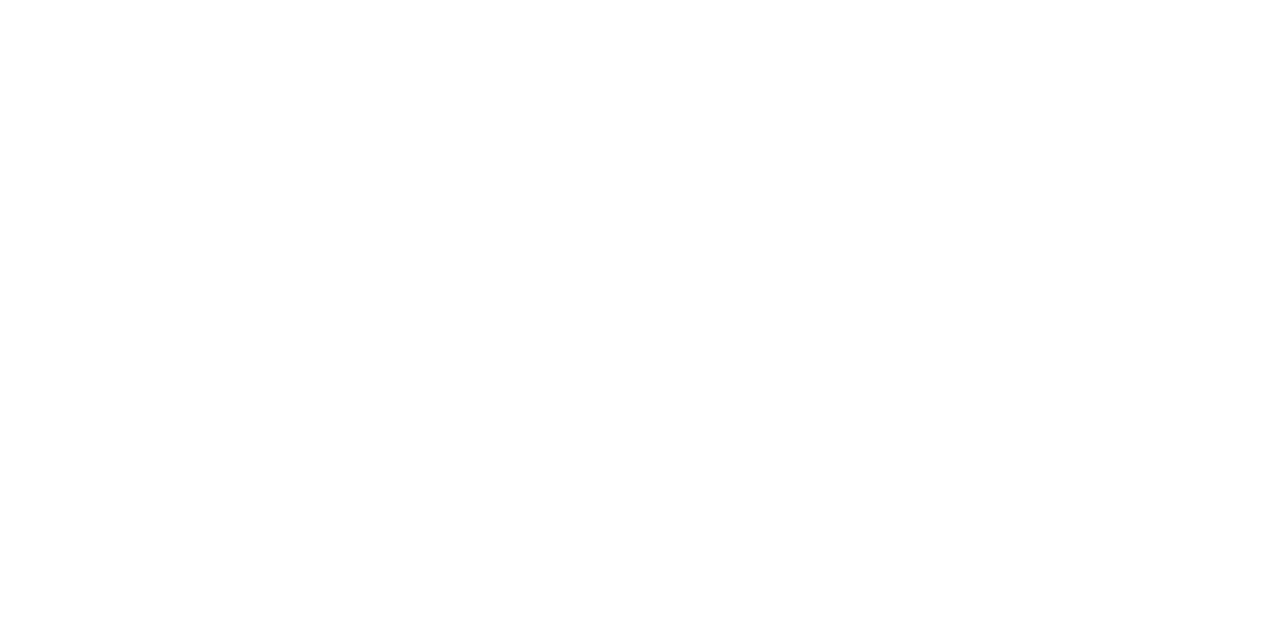
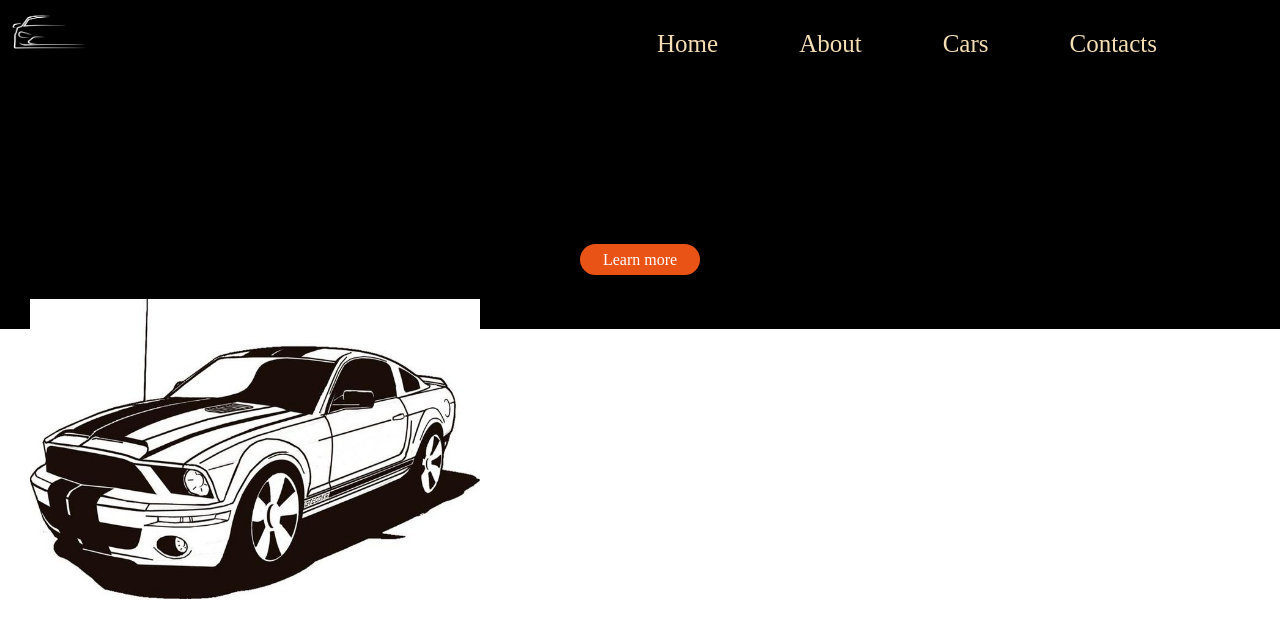
Before and after one commit to brian-mathenge-moringa-school-work/fastlane-react-app, a React (Create React App) app: page /about in a window 1280 px wide. Before the commit this address had no page. Shown: the top 638 px of the page. Built offline with nearby package versions, Linux system fonts and the light colour scheme; a web font is replaced by a local one.

Commit message:
About & Cars components

```diff
--- a/package.json
+++ b/package.json
@@ -7,6 +7,7 @@
     "@testing-library/react": "^13.4.0",
     "@testing-library/user-event": "^13.5.0",
     "react": "^18.2.0",
+    "react-bootstrap": "^2.7.2",
     "react-dom": "^18.2.0",
     "react-router-dom": "^6.9.0",
     "react-scripts": "5.0.1",
--- a/src/App.css
+++ b/src/App.css
@@ -26,6 +26,7 @@
 }
 
  .cont1 {
+    background-color: transparent;
     color: white;
      height: 100px;
      width: 100%;
@@ -413,3 +414,55 @@
 .layout p:hover{
     color: yellow;
 }
+
+
+
+.aboutcontent {
+    background-color: #000;
+    height: 100%;
+}
+
+.about-section {
+    padding: 30px;
+}
+
+
+
+.img-fluid {
+    height: 300px;
+    width: 450px;
+    position: absolute;
+    right: 10;
+}
+
+/*.about-section__left-title {
+    padding-bottom: 16px;
+    background-color: #fff;
+    text-align: left;
+    font-size: 25px;
+    font-weight: 300;
+    margin-left: 10px;
+}
+
+.about-section__desc {
+    background-color: #fff;
+    text-align: left;
+    font-size: 14px;
+    font-weight: 200;
+    color: #000;
+    margin-left: 10px;
+    margin-right: 90%;
+} */
+
+.btn-oval {
+    border-radius: 20px;
+    background-color: #ea5316;
+    border-color: #ea5316;
+    color: #fff;
+}
+
+/* .img-fluid {
+    text-align: right;
+    align-items: flex-end;
+    display: inline-block;
+} */
--- a/src/App.js
+++ b/src/App.js
@@ -1,5 +1,6 @@
 import "./App.css"
 import Home from "./Components/Home";
+import About from "./Components/About";
 
 function App() {
   return (
--- a/src/Components/About.js
+++ b/src/Components/About.js
@@ -0,0 +1,38 @@
+import React from "react";
+import NavBar from "./NavBar";
+import { Row, Col } from 'react-bootstrap';
+import fastlane4 from '../images/fastlane4.jpg'
+
+
+function About() {
+    return(
+        <div className="aboutcontent">
+            <NavBar />
+            <section className="about-section">
+      <h2 className="about-section__primary">
+      Experience the thrill of the ride with us
+      </h2>
+      <Row className="mt-5">
+        <Col sm={6}>
+          <h4 className="about-section__left-title">
+          Drive away with confidence and peace of mind
+          </h4>
+          <p className="about-section__desc">
+          Our goal is to exceed our customers' expectations at every turn, delivering a seamless and enjoyable buying experience that reflects the unparalleled quality and craftsmanship of the cars we sell.
+          </p>
+          <p>
+            <a href="#register" className="btn btn-oval">
+              Learn more
+            </a>
+          </p>
+        </Col>
+        <Col sm={6}>
+          <img src={fastlane4} className="img-fluid" alt="ride" />
+        </Col>
+      </Row>
+    </section>
+        </div>
+    )
+}
+
+export default About;
--- /dev/null
+++ b/src/Components/Cars.js
@@ -0,0 +1,22 @@
+import React, { useState, useEffect } from "react";
+import NavBar from "./NavBar";
+
+function Cars() {
+    // const [cars, setCars] = useState([]);
+
+    // useEffect(() => {
+    //     fetch('http://localhost:4000/cars')
+    //     .then(response => response.json())
+    //     .then(data => setCars(data))
+    //     .catch(error => console.error(error))
+    // }, [])
+
+    return(
+        <div>
+            <NavBar />
+            <h1>Cars Page</h1>
+        </div>
+    )
+}
+
+export default Cars
--- a/src/index.js
+++ b/src/index.js
@@ -2,7 +2,9 @@
 import ReactDOM from 'react-dom/client';
 import './index.css';
 import App from './App';
+import About from './Components/About';
 import NavBar from './Components/NavBar';
+import Cars from './Components/Cars';
 import { BrowserRouter as Router,Routes,Route } from 'react-router-dom';
 import "../src/App.css"
 
@@ -12,11 +14,12 @@
   //   <App />
   // </React.StrictMode>
   <Router>
-  {/* <NavBar /> */}
-<Routes>
-  <Route path='/' element={<App />}/>
-</Routes>
-</Router>
+    <Routes>
+      <Route path='/' element={<App />}/>
+      <Route path='/about' element={<About />}/>
+      <Route path='/cars' element={<Cars />}/>
+    </Routes>
+  </Router>
 );
 
 // If you want to start measuring performance in your app, pass a function
```
Also changed, not shown: 1 other file (tests, documents, lock files or other folders).
